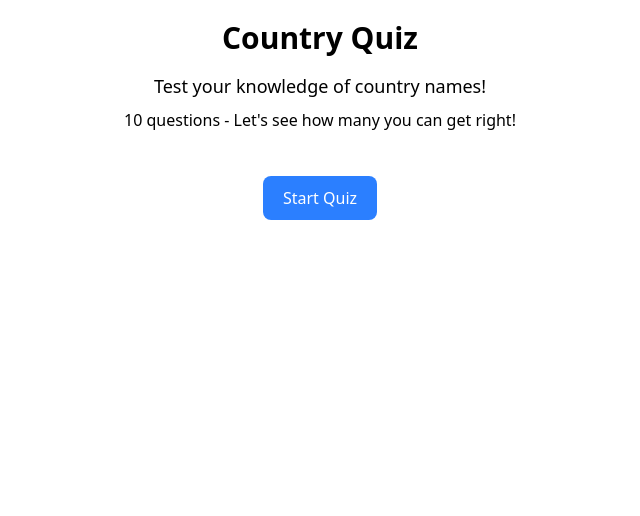
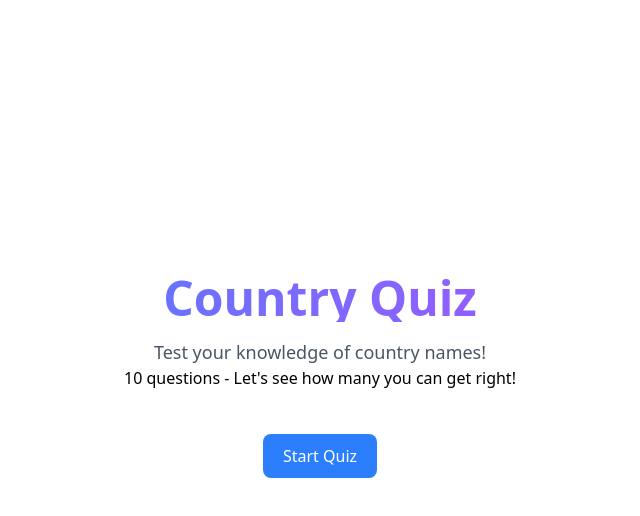
Before and after one commit to Nico83code/country-quiz-app, a Next.js app: page / in a window 1280 px wide. Shown: the top 516 px of the page, without its empty margins (320-960 px from the left). Built offline with nearby package versions, Linux system fonts and the light colour scheme; no server answers.

Commit message:
refactor: migrate to Tailwind CSS and enhance landing page styling

```diff
--- a/src/components/HomeClient.tsx
+++ b/src/components/HomeClient.tsx
@@ -13,9 +13,15 @@ export default function HomeClient() {
   };
 
   return (
-    <div className='p-5 text-center'>
-      <h1 className='text-3xl font-bold mb-4'>Country Quiz</h1>
-      <p className='text-lg mb-2'>Test your knowledge of country names!</p>
+    <div className='min-h-screen flex items-center justify-center px-4 py-12'>
+      <div className='w-full max-w-4xl'>
+        <div className='text-center mb-12'>
+          <h1 className='text-5xl font-bold mb-4 bg-gradient-to-r from-blue-500 to-purple-500 bg-clip-text text-transparent'>
+            Country Quiz
+          </h1>
+          <p className='text-lg text-gray-600 dark:text-gray-400'>
+            Test your knowledge of country names!
+          </p>
           <p className='text-base mb-6'>
             10 questions - Let&apos;s see how many you can get right!
           </p>
@@ -27,5 +33,7 @@ export default function HomeClient() {
             Start Quiz
           </button>
         </div>
+      </div>
+    </div>
   );
 }
--- a/src/components/Question.tsx
+++ b/src/components/Question.tsx
@@ -22,9 +22,22 @@ export default function Question({
     onAnswer(answer);
   };
 
+  const getButtonClassName = (option: string) => {
+    const baseClasses =
+      'block my-2.5 p-2.5 w-full text-left border border-gray-300 rounded-lg transition-colors';
+
+    if (isAnswered && option === question.correctAnswer) {
+      return `${baseClasses} bg-green-200 cursor-default`;
+    }
+    if (isAnswered && option === selectedAnswer) {
+      return `${baseClasses} bg-red-200 cursor-default`;
+    }
+    return `${baseClasses} bg-white hover:bg-gray-50 cursor-pointer`;
+  };
+
   return (
-    <div style={{ padding: '20px', maxWidth: '600px', margin: '0 auto' }}>
-      <h2>{question.question}</h2>
+    <div className='p-5 max-w-2xl mx-auto'>
+      <h2 className='text-2xl font-semibold mb-4'>{question.question}</h2>
 
       <div>
         {question.options.map((option, index) => (
@@ -32,21 +45,7 @@ export default function Question({
             key={index}
             onClick={() => handleSelectAnswer(option)}
             disabled={isAnswered}
-            style={{
-              display: 'block',
-              margin: '10px 0',
-              padding: '10px',
-              width: '100%',
-              textAlign: 'left',
-              border: '1px solid #ccc',
-              backgroundColor:
-                isAnswered && option === question.correctAnswer
-                  ? 'lightgreen'
-                  : isAnswered && option === selectedAnswer
-                  ? 'lightcoral'
-                  : 'white',
-              cursor: isAnswered ? 'default' : 'pointer',
-            }}
+            className={getButtonClassName(option)}
           >
             {option}
           </button>
@@ -54,7 +53,7 @@ export default function Question({
       </div>
 
       {isAnswered && (
-        <p style={{ marginTop: '20px' }}>
+        <p className='mt-5 text-lg font-medium'>
           {selectedAnswer === question.correctAnswer
             ? '✓ Correct!'
             : `✗ Wrong! Answer: ${question.correctAnswer}`}
```
Lines whose indentation alone changed are shown as unchanged.
